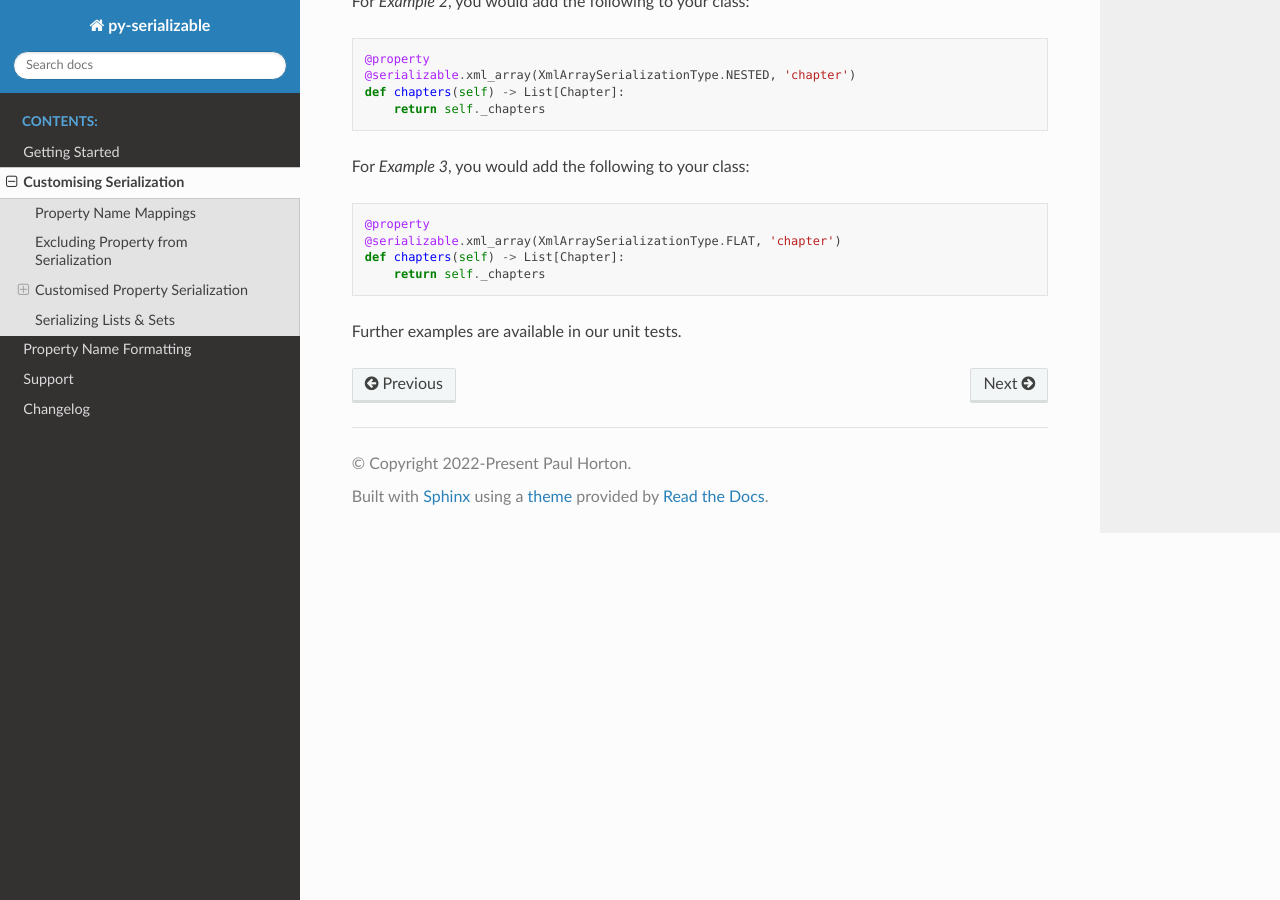
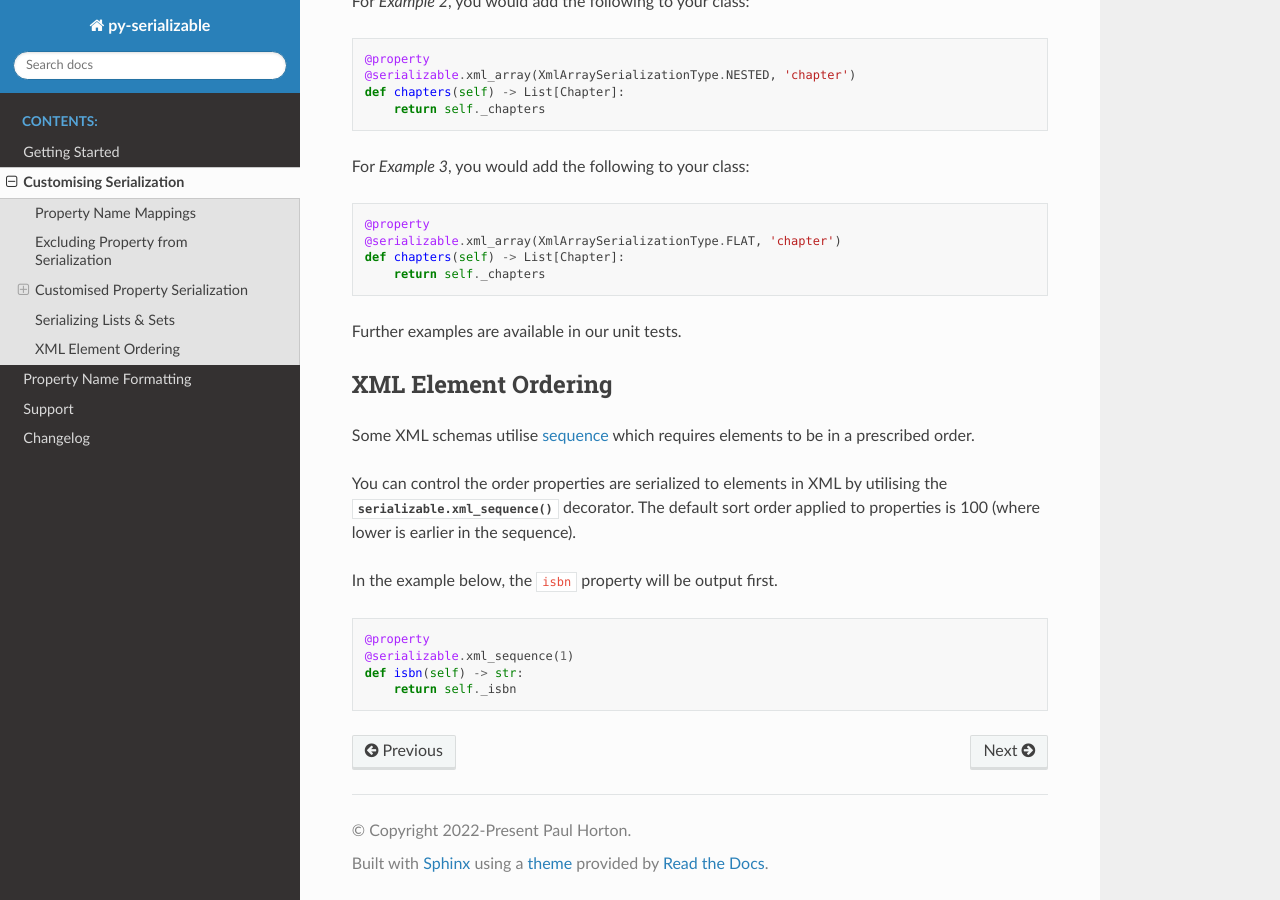
Before and after one commit to madpah/serializable, a Sphinx documentation site: the page built from docs/customising-structure.rst, in a window 1280 px wide and 900 px high, scrolled down 2655 px. Built offline with Sphinx 7.4.7 and the Read the Docs theme 2.0.0, drawn with Linux system fonts in a browser that asks for light colours.

Commit message:
doc: added docs for `xml_sequence()` decorator
Signed-off-by: Paul Horton <paul.horton@owasp.org>

```diff
--- a/docs/customising-structure.rst
+++ b/docs/customising-structure.rst
@@ -161,3 +161,25 @@ For *Example 3*, you would add the following to your class:
         return self._chapters
 
 Further examples are available in our unit tests.
+
+
+XML Element Ordering
+----------------------------------------------------
+
+Some XML schemas utilise `sequence`_ which requires elements to be in a prescribed order.
+
+You can control the order properties are serialized to elements in XML by utilising the
+:obj:`serializable.xml_sequence()` decorator. The default sort order applied to properties is 100 (where lower is
+earlier in the sequence).
+
+In the example below, the ``isbn`` property will be output first.
+
+.. code-block::
+
+    @property
+    @serializable.xml_sequence(1)
+    def isbn(self) -> str:
+        return self._isbn
+
+
+.. _sequence: https://www.w3.org/TR/xmlschema-0/#element-sequence
```
